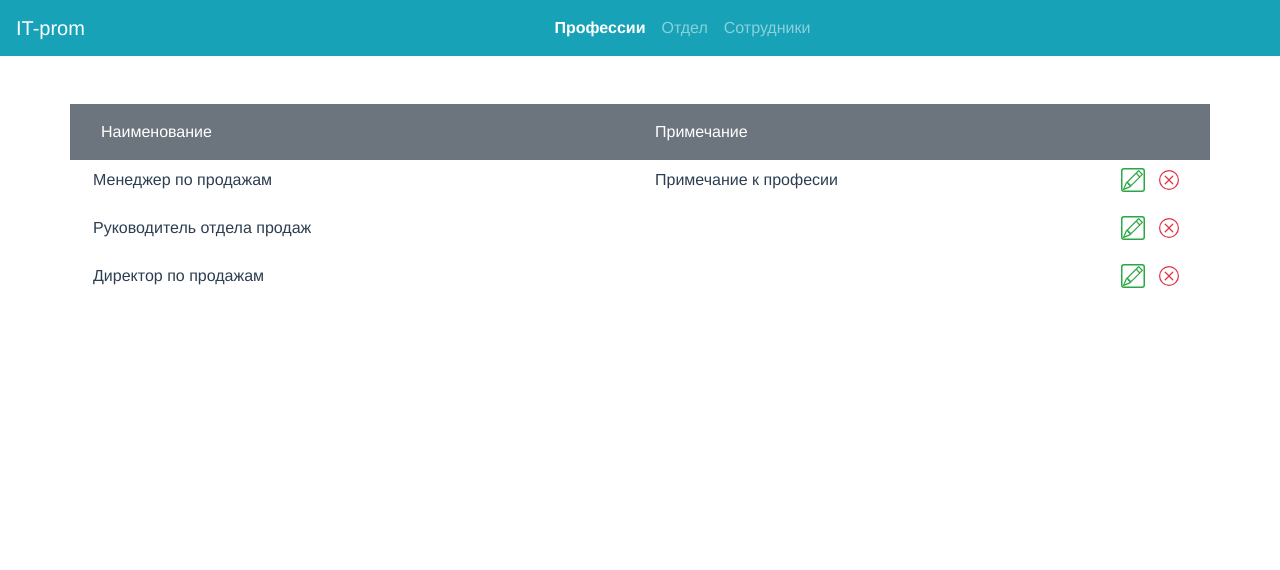
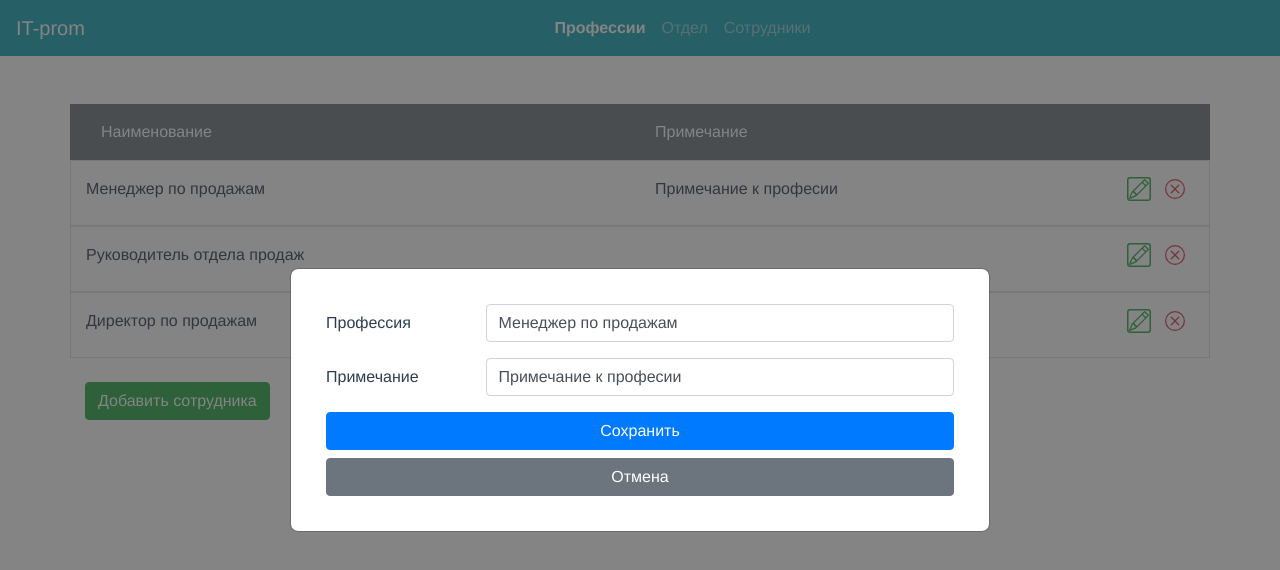
Before and after one commit to kvibrik/it-prom, a Vue app: page /professions in a window 1280 px wide. Both pictures are taken after a click on the icon 1133 px from the left and 180 px from the top of the page. Shown: the top 570 px of the page. Built offline with nearby package versions, Linux system fonts and the light colour scheme.

Commit message:
реализованы профессии

```diff
--- /dev/null
+++ b/src/components/ProfModal.vue
@@ -0,0 +1,72 @@
+<template>
+  <div class="modal">
+    <div class="modal-body">
+      <BForm @submit="onSubmit" class="modal-content">
+        <BFormGroup label-cols-sm="4" label-cols-lg="3" label="Профессия" label-for="user-last"
+        >
+          <BFormInput id="user-last" v-model="profInfo.name" required></BFormInput>
+        </BFormGroup>
+        <BFormGroup label-cols-sm="4" label-cols-lg="3" label="Примечание" label-for="user-note">
+          <BFormInput id="user-note" v-model="profInfo.note"></BFormInput>
+        </BFormGroup>
+        <b-button class="mb-2" type="submit" variant="primary">Сохранить</b-button>
+        <b-button variant="secondary" @click="onCancel">Отмена</b-button>
+      </BForm>
+    </div>
+  </div>
+</template>
+
+<script>
+export default {
+  name: 'ProfModal',
+  props: {
+    prof: {
+      type: Object,
+    },
+  },
+  data: () => ({
+    profInfo: {},
+  }),
+  methods: {
+    onSubmit(evt) {
+      evt.preventDefault();
+      this.$emit('changeUser', { id: this.profInfo.id, prof: this.profInfo });
+    },
+    onCancel() {
+      this.$emit('cancel');
+    },
+  },
+  beforeMount() {
+    const prof = JSON.parse(JSON.stringify(this.prof));
+    this.profInfo = prof;
+  },
+};
+</script>
+
+<style lang="scss" scoped>
+.modal {
+  display: block;
+  right: 0;
+  bottom: 0;
+  overflow-x: hidden;
+  overflow-y: auto;
+  background-color: rgba(51, 51, 51, 0.6);
+  z-index: 1000;
+
+  &-body {
+    min-height: 100%;
+    display: flex;
+    justify-content: center;
+    align-items: center;
+    padding: 10px;
+  }
+
+  &-content {
+    position: relative;
+    width: 100%;
+    max-width: 700px;
+    padding: 35px;
+    border-radius: 8px;
+  }
+}
+</style>
--- a/src/components/Profession.vue
+++ b/src/components/Profession.vue
@@ -1,14 +1,19 @@
 <template>
   <div>
-    <BRow class="p-2" hover v-for="item in professions" :key=item.id>
-      <BCol cols=6>{{item.name}}</BCol>
-      <BCol cols=5>{{item.note}}</BCol>
+    <BRow class="pt-3 pb-3 border">
+      <BCol cols=6>{{prof.name}}</BCol>
+      <BCol cols=5>{{prof.note}}</BCol>
       <BCol class="h5" cols=1>
-        <BIconstack class="pointer" variant="success">
+        <BIconstack class="pointer" variant="success" @click="emitOpenModal">
           <BIcon stacked icon="pencil"></BIcon>
           <BIcon stacked icon="square" scale="1.2"></BIcon>
         </BIconstack>
-        <BIcon class="ml-3 pointer" icon="x-circle" variant="danger"></BIcon>
+        <BIcon
+          class="ml-3 pointer"
+          icon="x-circle"
+          variant="danger"
+          @click="emitRemoveEvent"
+        ></BIcon>
       </BCol>
     </BRow>
   </div>
@@ -17,7 +22,15 @@
 <script>
 export default {
   name: 'Profession',
-  props: ['professions'],
+  props: ['prof'],
+  methods: {
+    emitRemoveEvent() {
+      this.$emit('removeProf', { id: this.prof.id });
+    },
+    emitOpenModal() {
+      this.$emit('openModal', { id: this.prof.id });
+    },
+  },
 };
 </script>
 
--- a/src/components/User.vue
+++ b/src/components/User.vue
@@ -38,10 +38,16 @@ export default {
     },
     getProfession() {
       const profession = this.user.professionId;
+      if (!profession) {
+        return '';
+      }
       return this.prof[profession].name;
     },
     getDepartment() {
       const department = this.user.departmentId;
+      if (!department) {
+        return '';
+      }
       return this.dep[department].name;
     },
   },
@@ -49,8 +55,4 @@ export default {
 </script>
 
 <style lang="scss" scoped>
-  .border {
-    box-sizing: border-box;
-    border-bottom: 1px solid rgb(51,51,51);
-  }
 </style>
--- a/src/components/UserModal.vue
+++ b/src/components/UserModal.vue
@@ -14,7 +14,7 @@
         >
           <BFormInput id="user-secondname" v-model="userInfo.name.secondName" required></BFormInput>
         </BFormGroup>
-        <BFormGroup label-cols-sm="4" label-cols-lg="3" label="Отдел" label-for="user-prof">
+        <BFormGroup label-cols-sm="4" label-cols-lg="3" label="Профессия" label-for="user-prof">
           <BFormSelect
             id="user-prof"
             v-model="selectedProf"
@@ -22,7 +22,7 @@
             @change="onProfessionChange"
           ></BFormSelect>
         </BFormGroup>
-        <BFormGroup label-cols-sm="4" label-cols-lg="3" label="Профессия" label-for="user-dep">
+        <BFormGroup label-cols-sm="4" label-cols-lg="3" label="Отдел" label-for="user-dep">
           <BFormSelect
             id="user-dep"
             v-model="selectedDep"
@@ -46,14 +46,10 @@ export default {
   props: {
     user: {
       type: Object,
-      required: true,
+      // required: true,
     },
-    prof: {
-      type: Object,
-    },
-    dep: {
-
-    },
+    prof: {},
+    dep: {},
   },
   data: () => ({
     userInfo: {},
--- a/src/store/modules/professions.js
+++ b/src/store/modules/professions.js
@@ -25,6 +25,16 @@ const professionsStore = {
       }, {});
       commit('FETCH_PROFESSIONS', reducedProfessions);
     },
+    removeProfession({ state, commit }, id) {
+      const professions = JSON.parse(JSON.stringify(state.professions));
+      delete professions[id];
+      commit('FETCH_PROFESSIONS', professions);
+    },
+    changeProfession({ commit, state }, prof) {
+      const professions = JSON.parse(JSON.stringify(state.professions));
+      professions[prof.id] = prof.prof;
+      commit('FETCH_PROFESSIONS', professions);
+    },
   },
 };
 
--- a/src/store/modules/staff.js
+++ b/src/store/modules/staff.js
@@ -39,6 +39,34 @@ const staffStore = {
       staff[user.id] = user.user;
       commit('FETCH_STAFF', staff);
     },
+    removeUserProfession({ state, commit }, id) {
+      const staffArray = Object.values(JSON.parse(JSON.stringify(state.staff)));
+      staffArray.forEach((user) => {
+        if (user.professionId === id) {
+          // eslint-disable-next-line no-param-reassign
+          user.professionId = '';
+        }
+      });
+      const staff = staffArray.reduce((acc, current) => {
+        acc[current.id] = current;
+        return acc;
+      }, {});
+      commit('FETCH_STAFF', staff);
+    },
+    removeUserDepartment({ state, commit }, id) {
+      const staffArray = Object.values(JSON.parse(JSON.stringify(state.staff)));
+      staffArray.forEach((user) => {
+        if (user.departmentId === id) {
+          // eslint-disable-next-line no-param-reassign
+          user.departmentId = '';
+        }
+      });
+      const staff = staffArray.reduce((acc, current) => {
+        acc[current.id] = current;
+        return acc;
+      }, {});
+      commit('FETCH_STAFF', staff);
+    },
   },
 };
 
--- a/src/views/Professions.vue
+++ b/src/views/Professions.vue
@@ -5,21 +5,69 @@
       <BCol cols=5>Примечание</BCol>
       <BCol cols=1></BCol>
     </BRow>
-    <Profession :professions="professions" />
+    <div v-for="(prof, name, index) in professions" :key="index">
+      <Profession :prof="prof" @removeProf="onRemoveProf" @openModal="onOpenModal" />
+    </div>
+    <ProfModal
+      :prof="profession"
+      v-if="openModal"
+      @changeUser="onChangeProfession"
+      @cancel="closeModal"
+      />
+    <BButton class="mt-4" variant="success" @click="onOpenModal">Добавить сотрудника</BButton>
   </BContainer>
 </template>
 
 <script>
-import { mapGetters } from 'vuex';
+import { mapGetters, mapActions } from 'vuex';
 import Profession from '@/components/Profession.vue';
+import ProfModal from '@/components/ProfModal.vue';
 
 export default {
   name: 'Professions',
   components: {
     Profession,
+    ProfModal,
   },
+  data: () => ({
+    openModal: false,
+    profession: {
+      id: Math.random(),
+      note: '',
+    },
+  }),
   computed: {
     ...mapGetters('professions', ['professions']),
+  },
+  methods: {
+    ...mapActions('professions', ['removeProfession', 'changeProfession']),
+    ...mapActions('staff', ['removeUserProfession']),
+    async onRemoveProf({ id }) {
+      const isConfirmed = await this.$bvModal.msgBoxConfirm('Действительно удалить профессию?');
+      if (isConfirmed) {
+        this.removeProfession(id);
+        this.removeUserProfession(id);
+      }
+    },
+    onOpenModal({ id }) {
+      if (id) {
+        const profession = this.professions[id];
+        this.profession = profession;
+      }
+      this.openModal = true;
+    },
+    onChangeProfession(prof) {
+      this.changeProfession(prof);
+      this.openModal = false;
+    },
+
+    closeModal() {
+      this.openModal = false;
+      this.profession = {
+        id: Math.random(),
+        note: '',
+      };
+    },
   },
 };
 </script>
--- a/src/views/Staff.vue
+++ b/src/views/Staff.vue
@@ -47,8 +47,8 @@ export default {
         secondName: '',
         lastName: '',
       },
-      professionId: null,
-      departmentId: null,
+      professionId: '',
+      departmentId: '',
       note: '',
     },
     openModal: false,
@@ -79,6 +79,17 @@ export default {
     },
     closeModal() {
       this.openModal = false;
+      this.user = {
+        id: Math.random(),
+        name: {
+          firstName: '',
+          secondName: '',
+          lastName: '',
+        },
+        professionId: '',
+        departmentId: '',
+        note: '',
+      };
     },
   },
 };
```
